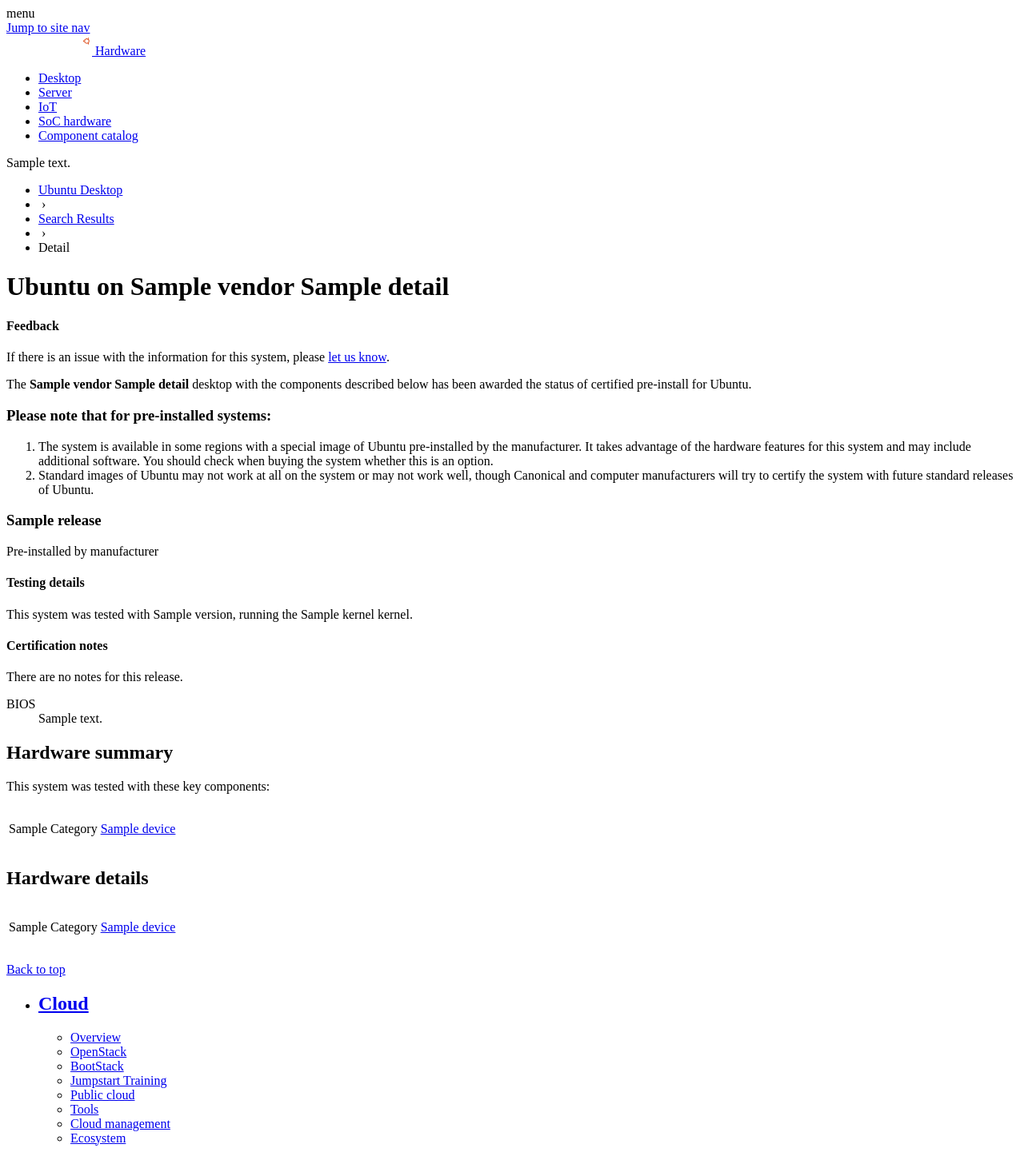
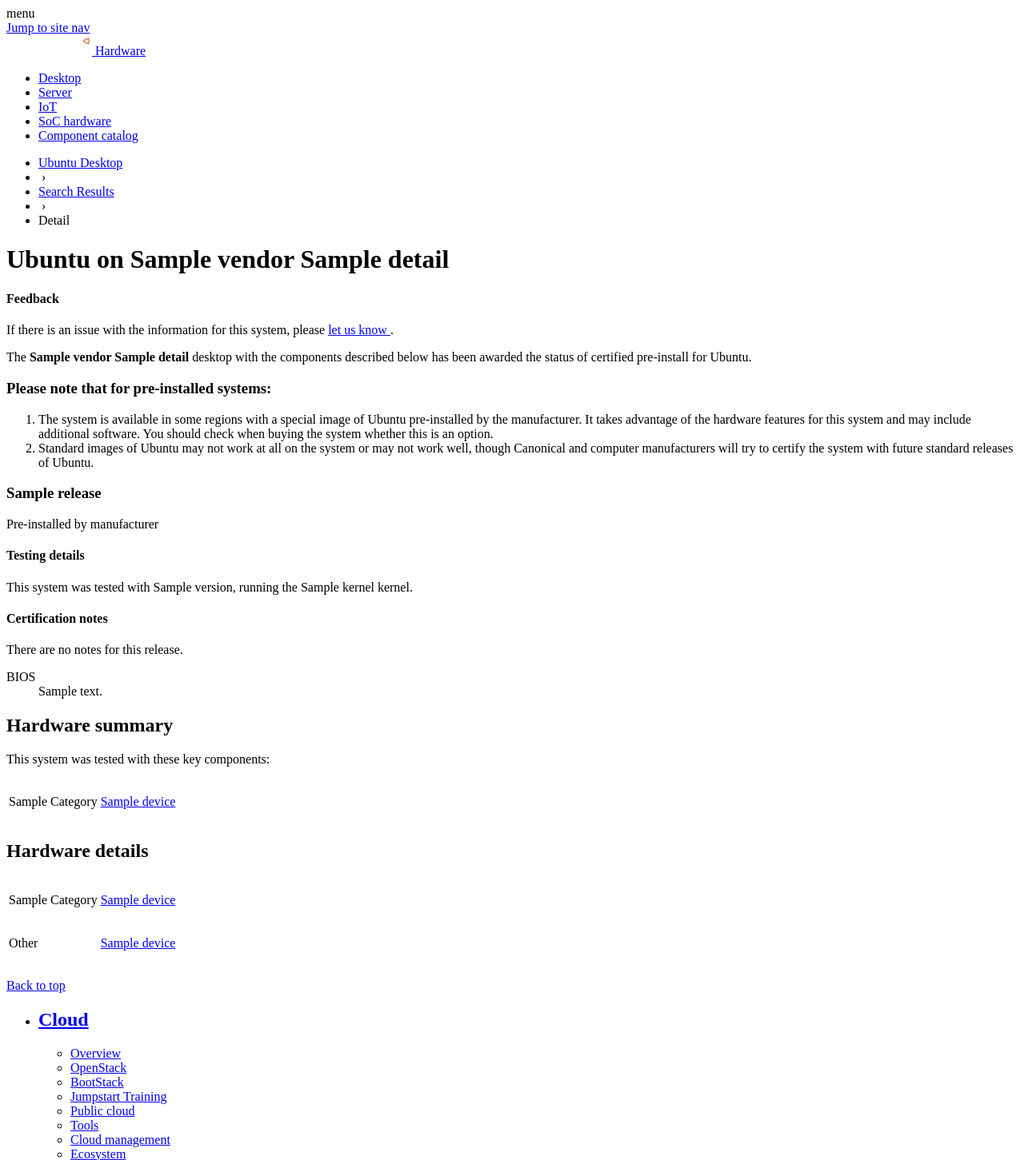
Before and after one commit to canonical/certification.ubuntu.com, a Python web app: template templates/hardware.html in a window 1280 px wide. Shown: the top 1451 px of the page at 80% size. Run offline with Jinja, Linux system fonts and the light colour scheme; the template is opened without the code that fills it: most values are stand-ins (such as "Sample title", 1, 10 or a date in 2020).

Commit message:
Code review fixes

```diff
--- a/templates/hardware.html
+++ b/templates/hardware.html
@@ -1,7 +1,5 @@
 {% extends '_layout.html' %} {% block title%} Ubuntu Desktop certified hardware
 {% endblock %} {% block content %}
-
-{{ details.release_details }}
 
 <nav role="navigation" class="nav-secondary clearfix">
   <ul class="breadcrumb">
@@ -13,8 +11,9 @@
     <li>&nbsp;›</li>
 
     <li>
-      <a href="https://certification.ubuntu.com/desktop/models/?category=Desktop&amp;category=Laptop&amp;vendors=Dell">Search
-        Results</a>
+      <a href="https://certification.ubuntu.com/desktop/models/?category=Desktop">
+        Search Results
+      </a>
     </li>
     <li>&nbsp;›</li>
 
@@ -25,8 +24,7 @@
 <div class="row row-hero no-border">
   <div class="container-inner title">
     <h1>
-      Ubuntu on {{ details.vendor
-      }}<span class="grey"> {{ details.name }}</span>
+      Ubuntu on {{ details.vendor }}<span class="grey"> {{ details.name }}</span>
     </h1>
   </div>
 
@@ -37,9 +35,10 @@
       <h4>Feedback</h4>
       <p>
         If there is an issue with the information for this system, please
-        <a target="_blank" href="https://answers.launchpad.net/ubuntu-certification/+addquestion?field.title=Feedback on the {{
-            details.vendor
-          }} {{ details.name }}">let us know</a>.
+        <a target="_blank"
+          href="https://answers.launchpad.net/ubuntu-certification/+addquestion?field.title=Feedback on the {{details.vendor}} {{ details.name }}">
+          let us know
+        </a>.
       </p>
     </div>
   </div>
@@ -107,9 +106,8 @@
               <td class="details">
                 {% for device in devices %}
                 <p>
-                  <a href="/catalog/component/{{ device.bus }}/{{
-                      device.identifier
-                    }}/">{{ device.name }}
+                  <a href="/catalog/component/{{ device.bus }}/{{ device.identifier }}/">
+                    {{ device.name }}
                   </a>
                   </a>
                 </p>
@@ -125,6 +123,7 @@
         <table class="definitions">
           <tbody>
             {% for category, devices in details.hardware_details.items() %}
+            {% if category != "other" %}
             <tr>
               <td style="text-transform: capitalize;" class="title">
                 {{ category }}
@@ -132,16 +131,31 @@
               <td class="details">
                 {% for device in devices %}
                 <p>
-                  <a href="/catalog/component/{{ device.bus }}/{{
-                      device.identifier
-                    }}/">{{ device.name }}
+                  <a href="/catalog/component/{{ device.bus }}/{{ device.identifier }}/">
+                    {{ device.name }}
                   </a>
                 </p>
 
                 {% endfor %}
               </td>
             </tr>
+            {% endif %}
             {% endfor %}
+            <tr>
+              <td style="text-transform: capitalize;" class="title">
+                other
+              </td>
+              <td class="details">
+                {% for device in details.hardware_details["other"] %}
+                <p>
+                  <a href="/catalog/component/{{ device.bus }}/{{ device.identifier }}/">
+                    {{ device.name }}
+                  </a>
+                </p>
+
+                {% endfor %}
+              </td>
+            </tr>
           </tbody>
         </table>
       </div>
```
